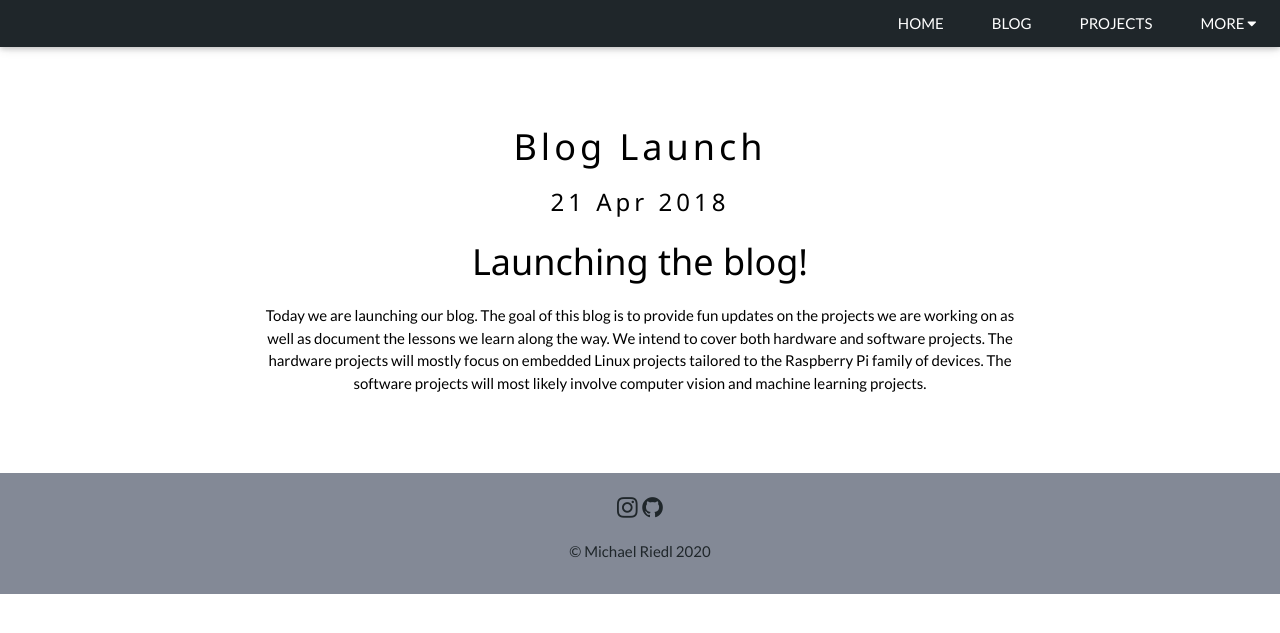
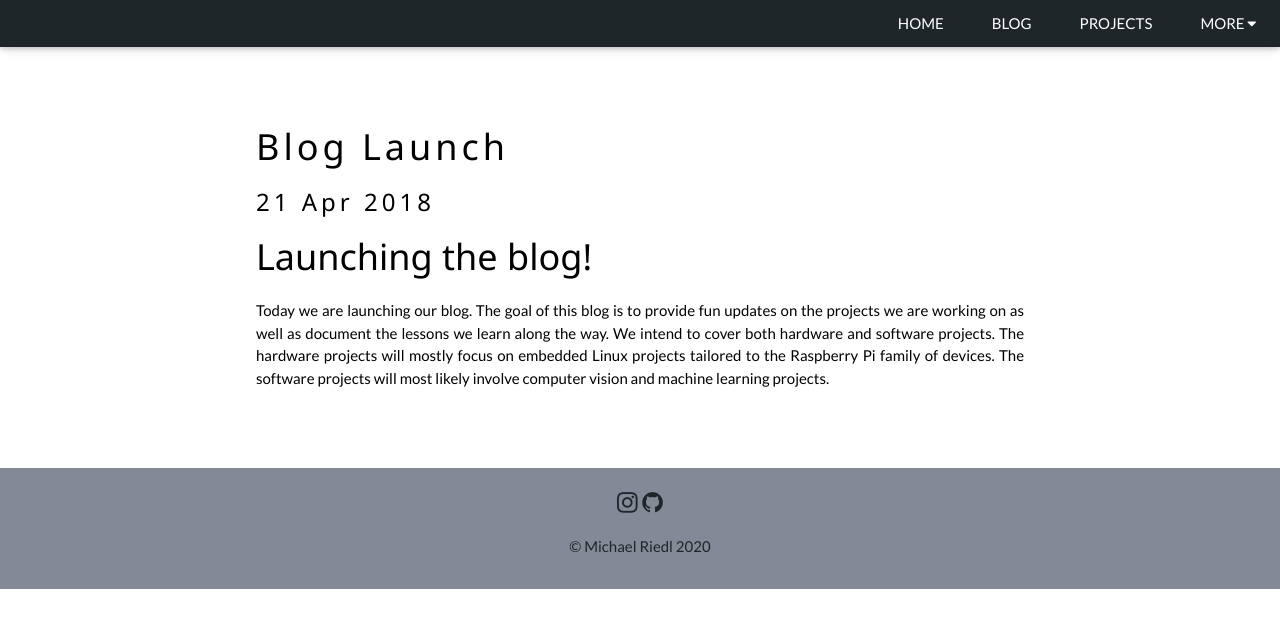
Before and after one commit to michaelriedl/michaelriedl.github.io, a Jekyll site: the page built from _posts/2018-04-21-blog-launched.md, in a window 1280 px wide. Shown: the top 633 px of the page. Built offline with Jekyll 4.4.1, drawn with Linux system fonts in a browser that asks for light colours.

Commit message:
Fix blog post format

```diff
--- a/_layouts/blogpost.html
+++ b/_layouts/blogpost.html
@@ -5,9 +5,9 @@
 <div class="w3-content" style="max-width:2000px;margin-top:46px">
 
     <!-- About the Site -->
-    <div class="w3-container w3-content w3-center w3-padding-64" style="max-width:800px">
+    <div class="w3-container w3-content w3-justify w3-padding-64" style="max-width:800px">
         <h1 class="w3-wide">{{ page.title }}</h1>
         <h3 class="w3-wide">{{ page.date | date_to_string }}</h3>
-        <p class="w3-justify">{{ content }}</p>
+        {{ content }}
     </div>
 </div>
```
